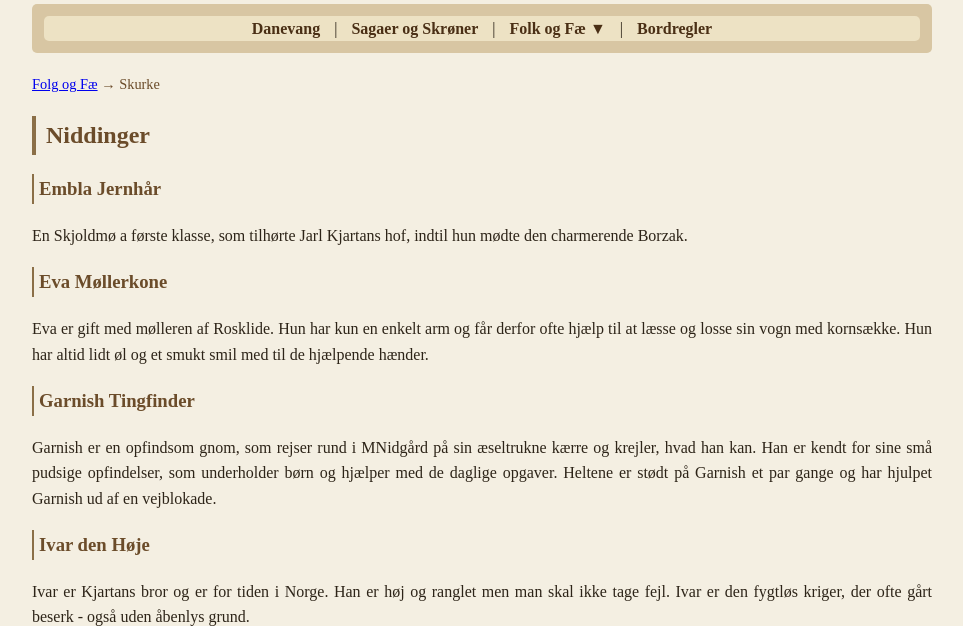
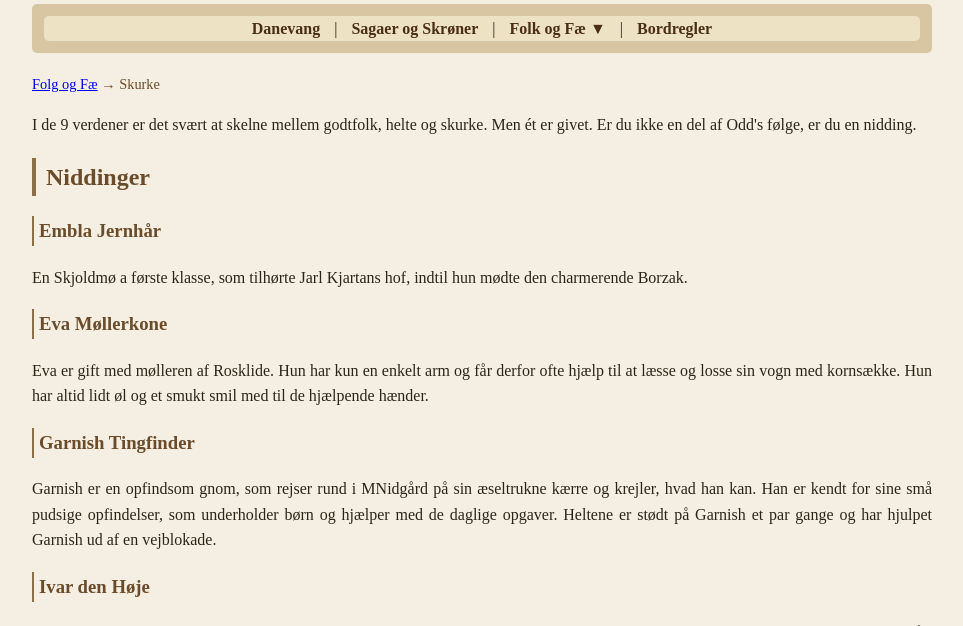
Before and after one commit to Stoffer75/den2side.dk, a Jekyll site: the page built from karakterer/npc.html, in a window 1280 px wide and 900 px high, cut to the strip 274-900 px from the top of the window. Shown: the whole strip, without its empty margins (158-1121 px from the left). Built offline with Jekyll 4.4.1, drawn with Linux system fonts in a browser that asks for light colours.

Commit message:
Update npc.html

```diff
--- a/karakterer/npc.html
+++ b/karakterer/npc.html
@@ -5,6 +5,8 @@ title: Danevang
 <p class="breadcrumb">
 <a href="{{ '/karakterer.html' | relative_url }}">Folg og Fæ</a> → Skurke
 </p>
+
+<p>I de 9 verdener er det svært at skelne mellem godtfolk, helte og skurke. Men ét er givet. Er du ikke en del af Odd's følge, er du en nidding.</p>
 
 <h2>Niddinger</h2>
 
```
